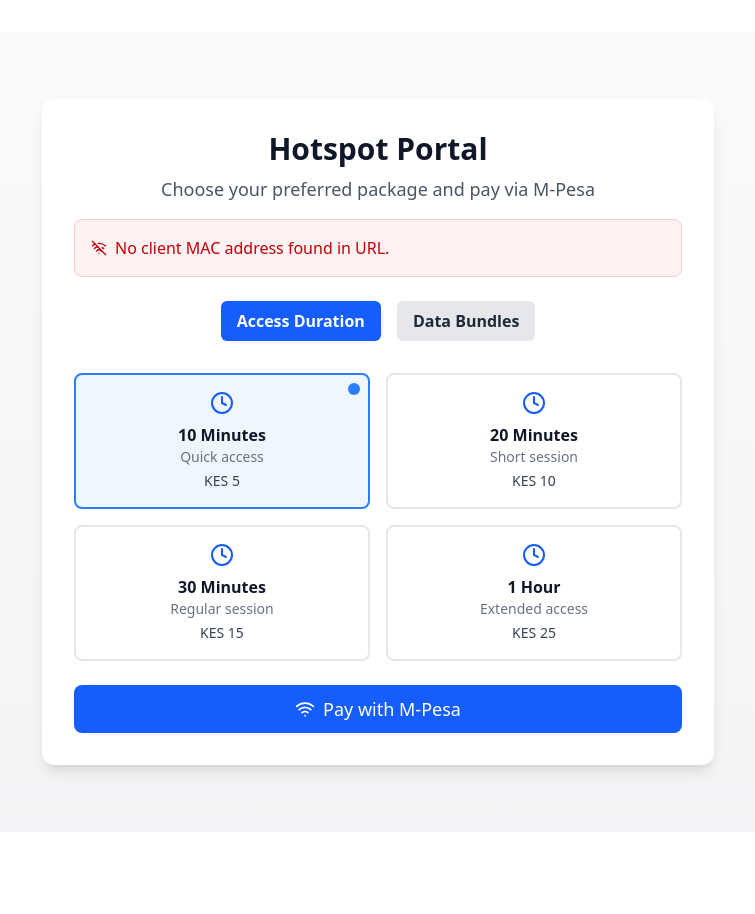
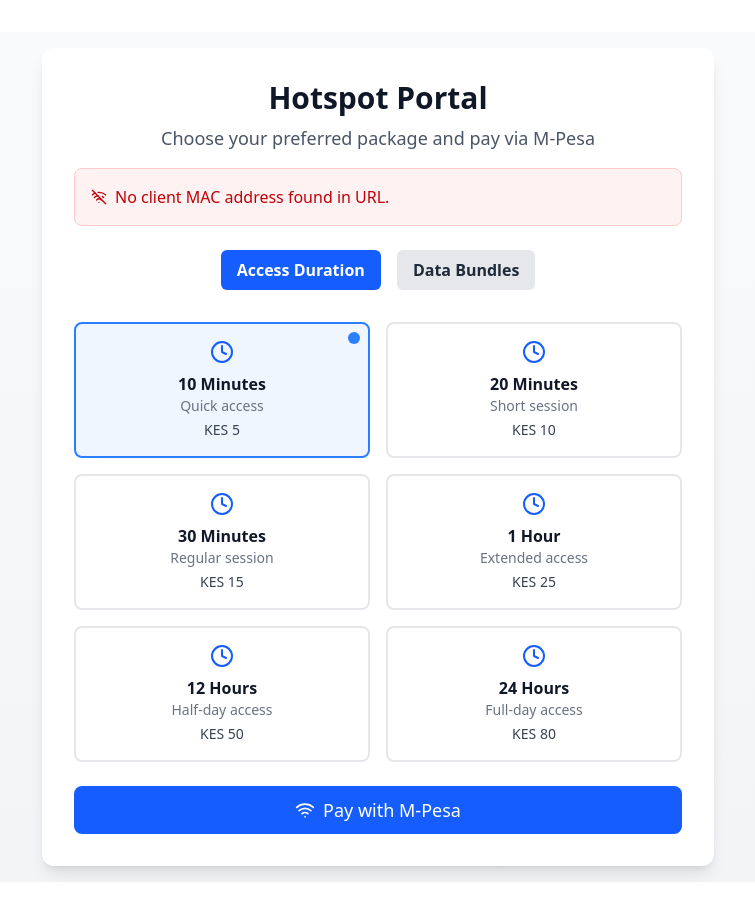
Before and after one commit to livecrib254/unifi-frontend, a React (Vite) app: page / in a window 1280 px wide. Shown: the whole page, without its empty margins (262-1017 px from the left). Before the commit the page ends 864 px from the top, so only its background shows below. Built offline with nearby package versions, Linux system fonts and the light colour scheme.

Commit message:
mpesa update

```diff
--- a/src/pages/home.jsx
+++ b/src/pages/home.jsx
@@ -3,11 +3,56 @@
 import { Dialog, Transition } from "@headlessui/react";
 
 const durationOptions = [
-  { value: 10, label: "10 Minutes", description: "Quick access", price: 5 },
-  { value: 20, label: "20 Minutes", description: "Short session", price: 10 },
-  { value: 30, label: "30 Minutes", description: "Regular session", price: 15 },
-  { value: 60, label: "1 Hour", description: "Extended access", price: 25 },
+  {
+    value: 10,
+    label: "10 Minutes",
+    description: "Quick access",
+    price: 5,
+    expire_number: 10,
+    expire_unit: 1 // 10 minutes
+  },
+  {
+    value: 20,
+    label: "20 Minutes",
+    description: "Short session",
+    price: 10,
+    expire_number: 20,
+    expire_unit: 1 // 20 minutes
+  },
+  {
+    value: 30,
+    label: "30 Minutes",
+    description: "Regular session",
+    price: 15,
+    expire_number: 30,
+    expire_unit: 1 // 30 minutes
+  },
+  {
+    value: 60,
+    label: "1 Hour",
+    description: "Extended access",
+    price: 25,
+    expire_number: 60,
+    expire_unit: 1 // 1 hour = 60 minutes
+  },
+  {
+    value: 720,
+    label: "12 Hours",
+    description: "Half-day access",
+    price: 50,
+    expire_number: 720,
+    expire_unit: 1 // 12 hours = 720 minutes
+  },
+  {
+    value: 1440,
+    label: "24 Hours",
+    description: "Full-day access",
+    price: 80,
+    expire_number: 1440,
+    expire_unit: 1 // 24 hours = 1440 minutes
+  }
 ];
+
 
 const dataOptions = [
   { value: 20, label: "20MB", description: "Light usage", price: 5 },
@@ -138,8 +183,23 @@
     });
 
     try {
-      const duration = tab === "duration" ? selectedDuration : null;
-      const dataBundle = tab === "data" ? selectedData : null;
+      let duration = null;
+      let expire_number = null;
+      let expire_unit = null;
+      let data = null;
+
+      if (tab === "duration") {
+        duration = selectedDuration;
+        const selected = durationOptions.find(opt => opt.value === selectedDuration);
+        if (selected) {
+          expire_number = selected.expire_number;
+          expire_unit = selected.expire_unit;
+        }
+      }
+
+      if (tab === "data") {
+        data = selectedData; // just the data value, no expiry
+      }
 
       const response = await fetch("/auth", {
         method: "POST",
@@ -151,26 +211,27 @@
           redirectUrl: urlParams.url,
           ssid: urlParams.ssid,
           duration,
-          data : dataBundle,
+          data,
+          expire_number,
+          expire_unit,
         }),
       });
 
-      const data = await response.json();
-      console.log(data)
+      const result = await response.json();
+      console.log(result);
 
-      if (data.success) {
+      if (result.success) {
         setStatus({
           loading: false,
           type: "success",
           message: "Connected successfully! Redirecting...",
-          internetAccess: data.internetAccess,
+          internetAccess: result.internetAccess,
         });
-        setTimeout(
-          () => (window.location.href = "https://www.fedi.xyz/"),
-          2000
-        );
+        setTimeout(() => {
+          window.location.href = "https://www.fedi.xyz/";
+        }, 2000);
       } else {
-        throw new Error(data.message || "Authentication failed");
+        throw new Error(result.message || "Authentication failed");
       }
     } catch (err) {
       setStatus({
@@ -181,6 +242,7 @@
       });
     }
   };
+
 
   const selectedOption =
     tab === "duration"
```
